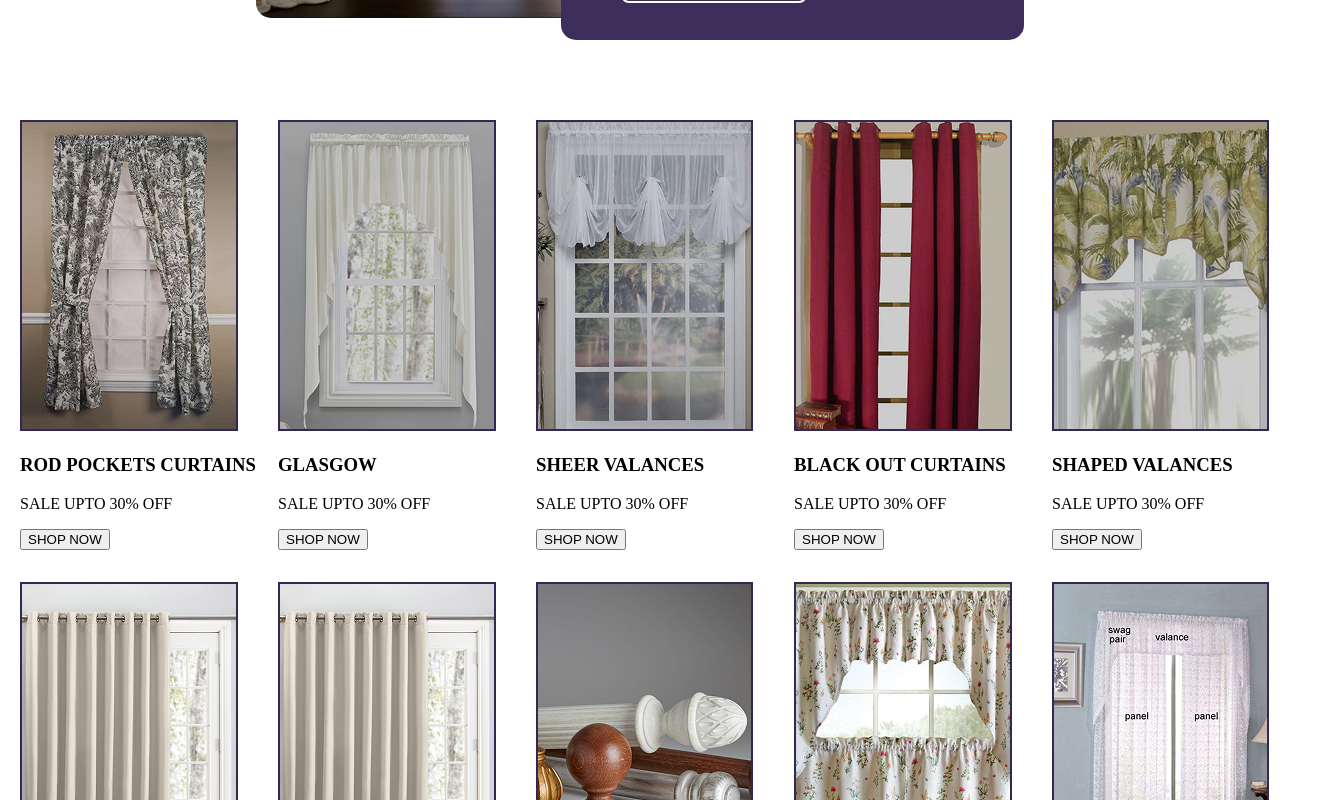
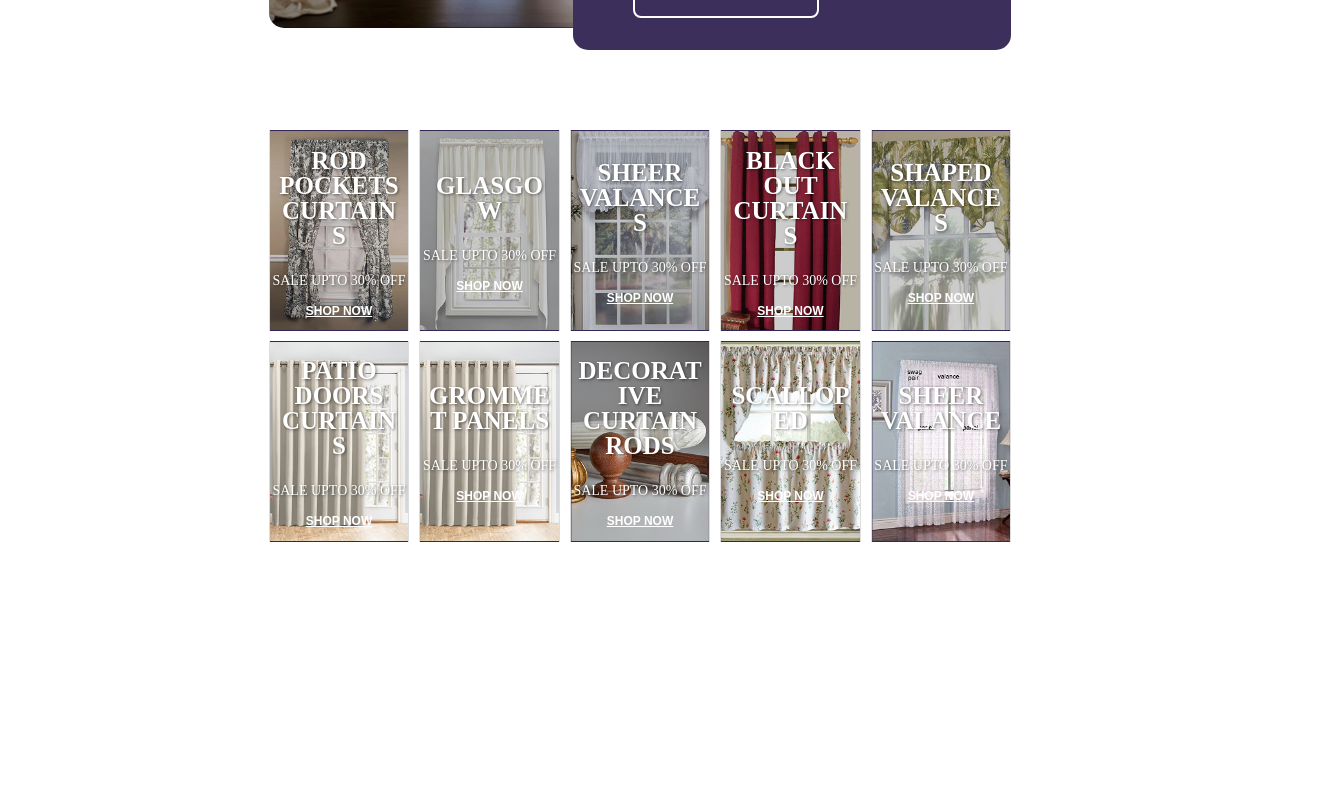
Before and after one commit to ShemLeon/CurtainStore, a React (Vite) app: page / in a window 1280 px wide. Shown: the part 1180-1980 px from the top of the page, 1320 px wide, since content can reach past the window. After the commit the page ends 1742 px from the top, so only its background shows below. Built offline with nearby package versions, Linux system fonts and the light colour scheme.

Commit message:
Update sale component with hover effects and text styling

```diff
--- a/src/components/body/Body.jsx
+++ b/src/components/body/Body.jsx
@@ -5,13 +5,14 @@ import Sale from "./sale/sale";
 
 function Body() {
   return (
-  <main className={styles.body}>
-    <PromoBanner />
-    <CustomPinch />
-    <Sale />
-
-  </main>
-  )
+    <main className={styles.body}>
+      <PromoBanner />
+      <div className={styles.contentContainer}>
+        <CustomPinch />
+        <Sale />
+      </div>
+    </main>
+  );
 }
 
 export default Body;
--- a/src/components/body/Body.module.css
+++ b/src/components/body/Body.module.css
@@ -6,154 +6,9 @@
   margin: 0;
 }
 
-/* Hero Section */
-.heroSection {
-  background: linear-gradient(135deg, #667eea 0%, #764ba2 100%);
-  color: white;
-  padding: 80px 20px;
-  text-align: center;
+.contentContainer {
+  max-width: 58%;
+  margin: 0 auto;
+  padding: 20px;
+  gap: 40px;
 }
-
-.heroContent h1 {
-  font-size: 3rem;
-  font-weight: 700;
-  margin-bottom: 20px;
-  font-family: "Poppins", sans-serif;
-}
-
-.heroContent p {
-  font-size: 1.2rem;
-  font-weight: 300;
-  max-width: 600px;
-  margin: 0 auto;
-  font-family: "Poppins", sans-serif;
-}
-
-/* Container */
-.container {
-  max-width: 1200px;
-  margin: 0 auto;
-  padding: 0 20px;
-}
-
-/* Categories Section */
-.categoriesSection {
-  padding: 60px 0;
-  background-color: #f8f9fa;
-}
-
-.sectionTitle {
-  font-size: 2.5rem;
-  font-weight: 600;
-  text-align: center;
-  margin-bottom: 40px;
-  color: #333;
-  font-family: "Poppins", sans-serif;
-}
-
-/* Categories Grid */
-.categoriesGrid {
-  display: grid;
-  grid-template-columns: repeat(auto-fit, minmax(280px, 1fr));
-  gap: 30px;
-  margin-top: 40px;
-}
-
-/* Category Card */
-.categoryCard {
-  background: white;
-  border-radius: 12px;
-  padding: 20px;
-  box-shadow: 0 4px 6px rgba(0, 0, 0, 0.1);
-  transition: transform 0.3s ease, box-shadow 0.3s ease;
-  cursor: pointer;
-}
-
-.categoryCard:hover {
-  transform: translateY(-5px);
-  box-shadow: 0 8px 25px rgba(0, 0, 0, 0.15);
-}
-
-.categoryImage {
-  width: 100%;
-  height: 200px;
-  overflow: hidden;
-  border-radius: 8px;
-  margin-bottom: 15px;
-}
-
-.categoryImage img {
-  width: 100%;
-  height: 100%;
-  object-fit: cover;
-  transition: transform 0.3s ease;
-}
-
-.categoryCard:hover .categoryImage img {
-  transform: scale(1.05);
-}
-
-.categoryName {
-  font-size: 1.2rem;
-  font-weight: 600;
-  margin-bottom: 10px;
-  color: #333;
-  font-family: "Poppins", sans-serif;
-}
-
-.categoryDescription {
-  font-size: 0.9rem;
-  color: #666;
-  line-height: 1.5;
-  font-family: "Poppins", sans-serif;
-}
-
-/* Responsive Design */
-@media (max-width: 768px) {
-  .heroContent h1 {
-    font-size: 2rem;
-  }
-
-  .heroContent p {
-    font-size: 1rem;
-  }
-
-  .sectionTitle {
-    font-size: 2rem;
-  }
-
-  .categoriesGrid {
-    grid-template-columns: 1fr;
-    gap: 20px;
-  }
-
-  .promoContent h2 {
-    font-size: 1.8rem;
-  }
-
-  .promoContent p {
-    font-size: 1rem;
-  }
-}
-
-@media (max-width: 480px) {
-  .heroSection {
-    padding: 60px 15px;
-  }
-
-  .categoriesSection {
-    padding: 40px 0;
-  }
-
-  .categoryCard {
-    padding: 15px;
-  }
-
-  .categoryImage {
-    height: 150px;
-  }
-
-  .promoBanner {
-    padding: 40px 15px;
-  }
-}
--- a/src/components/body/customPinch/customPinch.module.css
+++ b/src/components/body/customPinch/customPinch.module.css
@@ -1,10 +1,8 @@
 /* Custom Pinch block */
 .customPinchContainer {
   display: flex;
-  width: 60%;
-  max-width: 1400px;
   margin: 80px auto;
-  height: 450px;
+  height: 440px;
 }
 /* Left side - Image */
 .pinchLeft {
@@ -24,7 +22,6 @@
 /* Right side - Content */
 .pinchRight {
   background-color: #3d2f5b;
-  width: 60%;
   display: flex;
   flex-direction: column;
   align-items: start; /* Align items to the start (left) */
@@ -33,7 +30,7 @@
   color: white;
   border-radius: 15px;
   position: relative;
-  margin-left: -5%;
+  margin-left: -2%;
   z-index: 2;
   text-align: left;
   flex: 1;
--- a/src/components/body/sale/sale.jsx
+++ b/src/components/body/sale/sale.jsx
@@ -57,15 +57,17 @@ function Sale() {
     <section className={styles.saleContainer}>
       <div className={styles.saleGrid}>
         {saleItems.map((item) => (
-          <div key={item.id} className={styles.saleItem}>
-            <img
-              src={item.image}
-              alt={item.title}
-              className={styles.saleImage}
-            />
-            <h3>{item.title}</h3>
-            <p className={styles.saleText}>SALE UPTO 30% OFF</p>
-            <button className={styles.shopButton}>SHOP NOW</button>
+          <div
+            key={item.id}
+            className={styles.saleItem}
+            style={{ backgroundImage: `url(${item.image})` }} /* ДОБАВИТЬ */
+          >
+            {/* УДАЛИТЬ тег <img> полностью */}
+            <div className={styles.textOverlay}>
+              <h3>{item.title}</h3>
+              <p className={styles.saleText}>SALE UPTO 30% OFF</p>
+              <button className={styles.shopButton}>SHOP NOW</button>
+            </div>
           </div>
         ))}
       </div>
--- a/src/components/body/sale/sale.module.css
+++ b/src/components/body/sale/sale.module.css
@@ -1,9 +1,7 @@
 /* Sale block */
 .saleContainer {
   width: 100%;
-  max-width: 1400px;
-  margin: 40px auto;
-    padding: 0 20px;
+  box-sizing: border-box;
 }
 
 .saleGrid {
@@ -11,4 +9,88 @@
   grid-template-columns: repeat(5, 1fr);
   grid-template-rows: repeat(2, 1fr);
   gap: 10px;
+  width: 100%;
+  box-sizing: border-box;
 }
+
+/* Sale Item Styling */
+.saleItem {
+  position: relative;
+  border-left: 1px solid #ddd;
+  border-right: 1px solid #ddd;
+  box-sizing: border-box;
+  min-width: 0;
+  overflow: hidden;
+  cursor: pointer;
+  aspect-ratio: 7/10;
+  background-size: cover; /* ДОБАВИТЬ */
+  background-position: center; /* ДОБАВИТЬ */
+  background-repeat: no-repeat; /* ДОБАВИТЬ */
+}
+
+/* Hover effect - violet background overlay */
+.saleItem::before {
+  content: "";
+  width: 100%;
+  height: 100%;
+  background-color: rgba(75, 46, 131, 0);
+  z-index: 1;
+  transition: background-color 0.3s ease;
+}
+
+/* Text overlay container */
+.textOverlay {
+  height: 60%;
+  width: 100%;
+  white-space: pre-line;
+
+  z-index: 2;
+  display: flex;
+  flex-direction: column;
+  align-items: center;
+  justify-content: center;
+  box-sizing: border-box;
+  color: white;
+  text-shadow: 1px 1px 3px rgba(0, 0, 0, 0.5);
+  margin: 25% 0; /* ДОБАВИТЬ ЭТУ СТРОКУ - отступы сверху и снизу по 20% */
+  transition: background-color 0.5s ease;
+}
+
+/* Hover effect for text overlay */
+.textOverlay:hover {
+  background-color: #1f1734; /* фиолетовый фон */
+}
+
+/* Title text styling */
+.textOverlay h3 {
+  text-align: center; /* выравнивание по центру */
+  width: 90%; /* на всю ширину контейнера */
+  white-space: normal; /* разрешить перенос строк */
+  word-wrap: break-word; /* переносить длинные слова */
+  padding: 0 40px; /* небольшие отступы по бокам */
+  font-size: 25px; /* размер шрифта (настройте под свой дизайн) */
+  font-weight: bold; /* жирный шрифт */
+  line-height: 1; /* межстрочный интервал */
+}
+
+/* Sale text styling */
+.saleText {
+  margin: 0px 0; /* уменьшить вертикальные отступы */
+  padding: 0;
+  font-size: 14px; /* настройте размер под свой дизайн */
+  text-align: center;
+}
+
+/* Shop button */
+.shopButton {
+  background-color: transparent;
+  border: none;
+  color: white;
+  padding: 10px 20px;
+  font-size: 12px;
+  font-weight: bold;
+  cursor: pointer;
+  margin-top: 5px;
+  text-decoration: underline;
+  transition: all 0.3s ease;
+}
```
